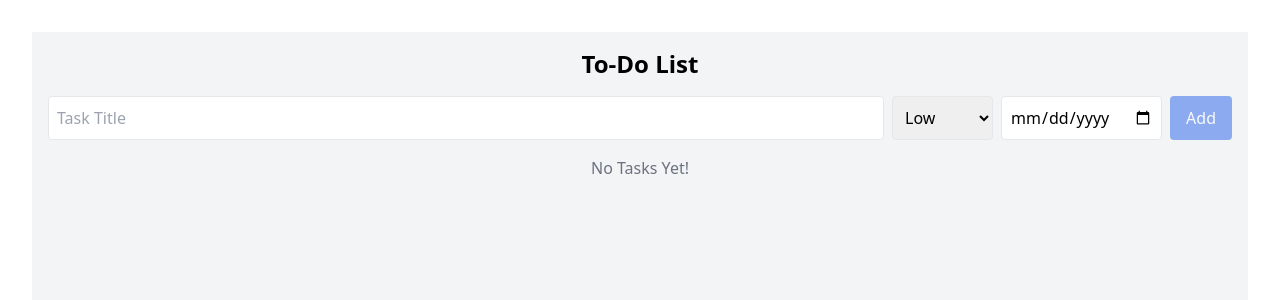
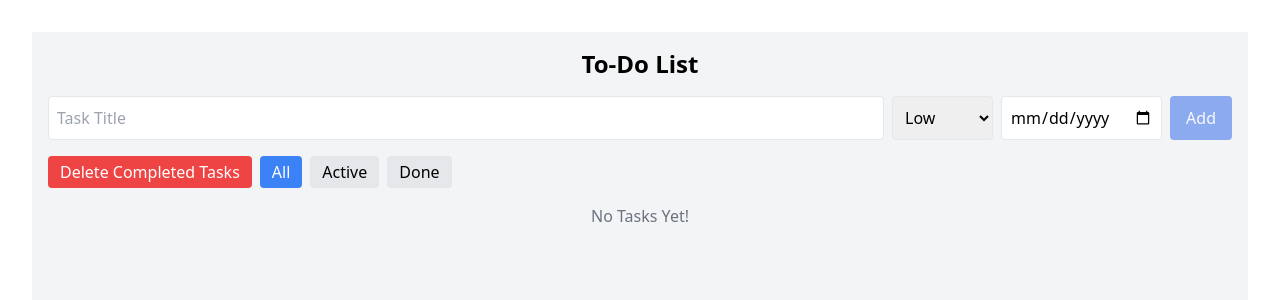
Before and after one commit to gevv001/ToDoList, a React (Vite) app: page / in a window 1280 px wide. Shown: the top 300 px of the page. Built offline with nearby package versions, Linux system fonts and the light colour scheme.

Commit message:
Added feature to delete all the completed tasks, and added feature to filter the tasks by states 'active, all, done'

```diff
--- a/src/App.jsx
+++ b/src/App.jsx
@@ -8,6 +8,8 @@ function App() {
     const stored = localStorage.getItem('tasks');
     return stored ? JSON.parse(stored) : []
   });
+
+  const [filter, setFilter] = useState('all');
 
   useEffect(() => {
     localStorage.setItem('tasks', JSON.stringify(tasks));
@@ -31,15 +33,56 @@ function App() {
     )
   }
 
+  const deleteCompleted = () => {
+    setTasks((prev) => prev.filter((t) => !t.done))
+  }
+
+  const tasksToShow = tasks.filter((t) => {
+    if (filter === 'active') return !t.done;
+    if (filter === 'done') return t.done;
+    return true;
+  })
+
   return (
     <div className='min-h-screen p-4 bg-gray-100'>
       <h1 className='text-2xl font-bold mb-4'>To-Do List</h1>
-      <TaskForm
-        onAdd={addTask}
-      ></TaskForm>
+      <TaskForm onAdd={addTask} />
+
+      <div className='flex gap-2 mt-4 mb-2'>
+        <button
+          onClick={deleteCompleted}
+          className="px-3 py-1 bg-red-500 text-white rounded"
+        >
+          Delete Completed Tasks
+        </button>
+
+        <button
+          onClick={() => setFilter('all')}
+          className={`px-3 py-1 rounded ${filter === "all" ? "bg-blue-500 text-white" : "bg-gray-200"}`}
+
+        >
+          All
+        </button>
+
+        <button
+          onClick={() => setFilter('active')}
+          className={`px-3 py-1 rounded ${filter === "active" ? "bg-blue-500 text-white" : "bg-gray-200"}`}
+
+        >
+          Active
+        </button>
+
+        <button
+          onClick={() => setFilter('done')}
+          className={`px-3 py-1 rounded ${filter === "done" ? "bg-blue-500 text-white" : "bg-gray-200"}`}
+
+        >
+          Done
+        </button>
+      </div>
 
       <TaskList
-        tasks={tasks}
+        tasks={tasksToShow}
         onToggleDone={toggleDone}
         onDelete={deleteTask}
         onUpdate={updateTask}
--- a/src/components/TaskItem.jsx
+++ b/src/components/TaskItem.jsx
@@ -17,7 +17,6 @@ export default function TaskItem({ task, onToggleDone, onDelete, onUpdate }) {
             dueDate: dueDate || null
         })
     }
-    console.log(isEditing);
 
 
     if (isEditing) {
```
